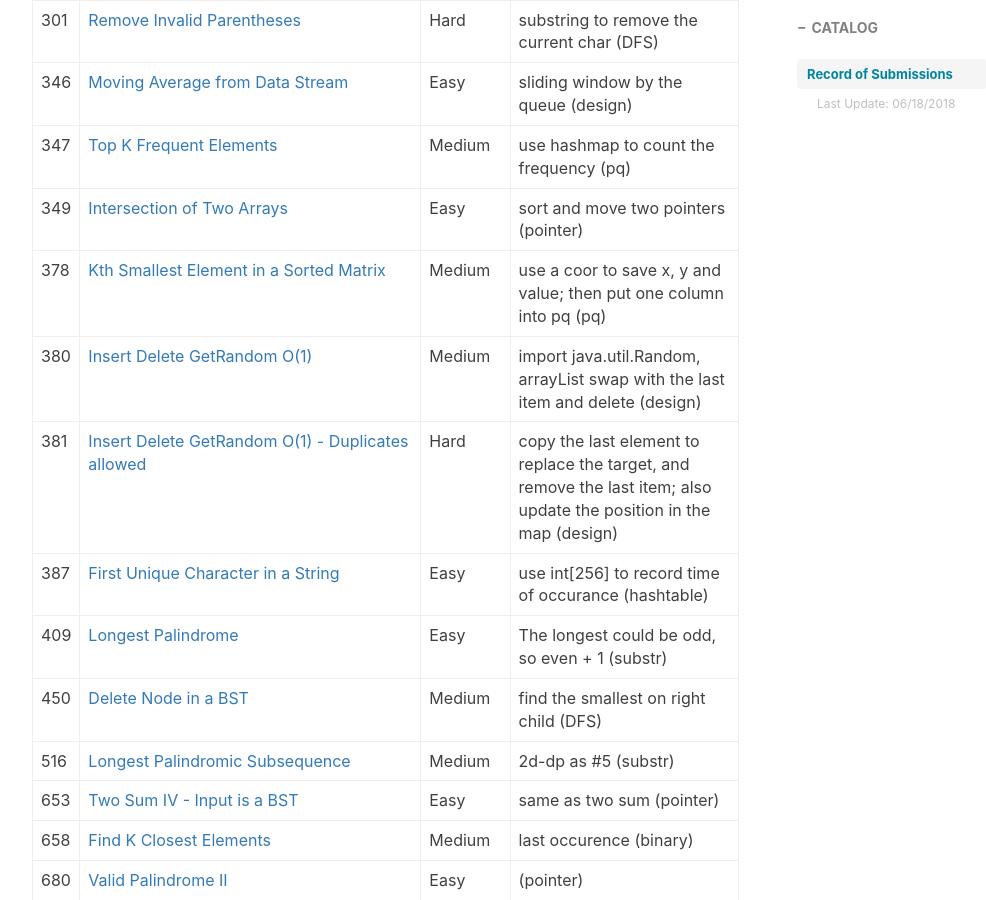
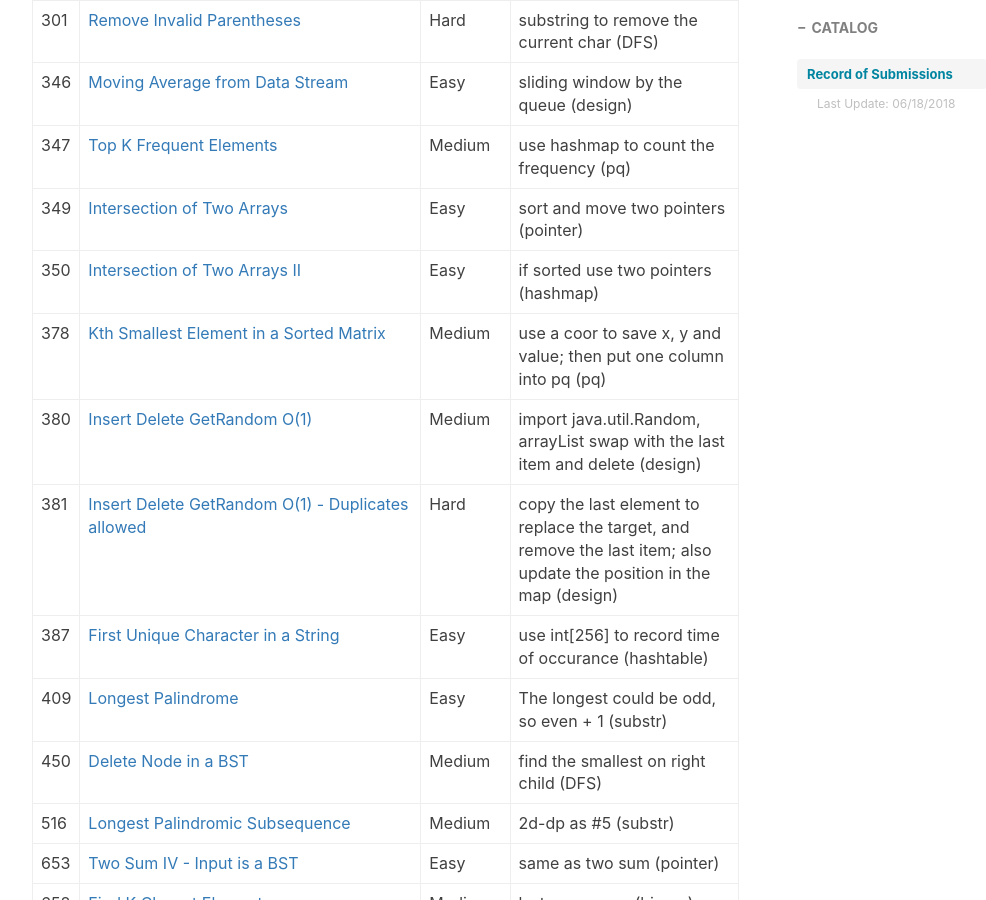
Before and after one commit to ly16/ly16.github.io, a Jekyll site: the page built from _posts/2018-05-18-leetcode-record-round1.md, in a window 1280 px wide and 900 px high, scrolled down 8942 px. Shown: the whole window, without its empty margins (233-1219 px from the left). Built offline with Jekyll 4.4.1, drawn with Linux system fonts in a browser that asks for light colours; nearby versions of some CDN libraries; comment, search, counter and statistics services are not loaded.

Commit message:
Update 2018-05-18-leetcode-record-round1.md

```diff
--- a/_posts/2018-05-18-leetcode-record-round1.md
+++ b/_posts/2018-05-18-leetcode-record-round1.md
@@ -144,6 +144,7 @@ tags:
 |346|[Moving Average from Data Stream](https://github.com/ly16/LC-Practice/blob/master/Moving%20Average%20from%20Data%20Stream.java)|Easy|sliding window by the queue (design)|
 |347|[Top K Frequent Elements](https://github.com/ly16/LC-Practice/blob/master/Top%20K%20Frequent%20Elements.java)|Medium|use hashmap to count the frequency (pq)|
 |349|[Intersection of Two Arrays](https://github.com/ly16/LC-Practice/blob/master/Intersection%20of%20Two%20Arrays.java)|Easy| sort and move two pointers (pointer)|
+|350|[Intersection of Two Arrays II](https://github.com/ly16/LC-Practice/blob/master/Intersection%20of%20Two%20Arrays%20II.java)|Easy|if sorted use two pointers (hashmap)|
 |378|[Kth Smallest Element in a Sorted Matrix](https://github.com/ly16/LC-Practice/blob/master/Kth%20Smallest%20Element%20in%20a%20Sorted%20Matrix.java)|Medium|use a coor to save x, y and value; then put one column into pq (pq)|
 |380|[Insert Delete GetRandom O(1)](https://github.com/ly16/LC-Practice/blob/master/Insert%20Delete%20GetRandom%20O(1).java)|Medium|import java.util.Random, arrayList swap with the last item and delete (design)|
 |381|[Insert Delete GetRandom O(1) - Duplicates allowed](https://github.com/ly16/LC-Practice/blob/master/Insert%20Delete%20GetRandom%20O(1)%20-%20Duplicates%20allowed.java)|Hard|copy the last element to replace the target, and remove the last item; also update the position in the map (design)|
```
